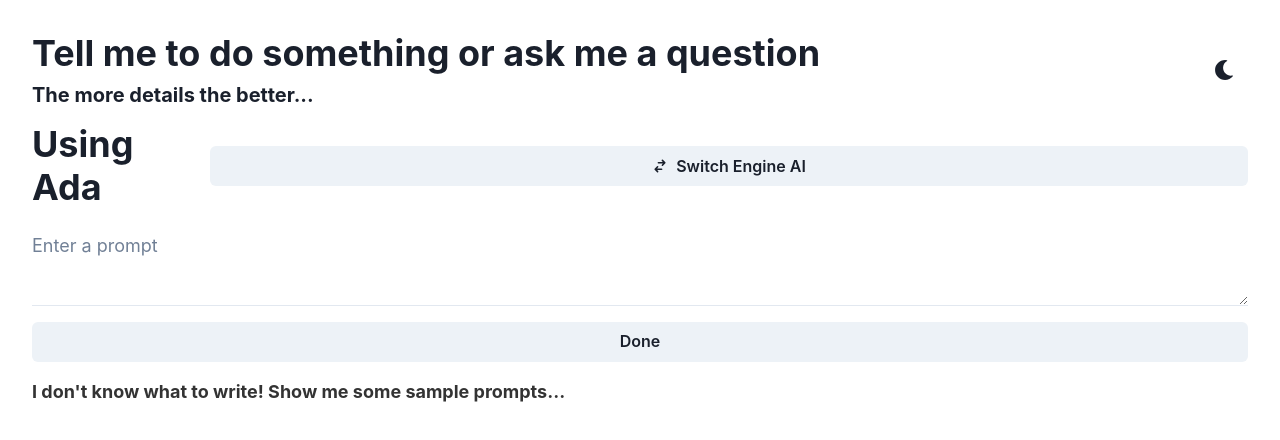
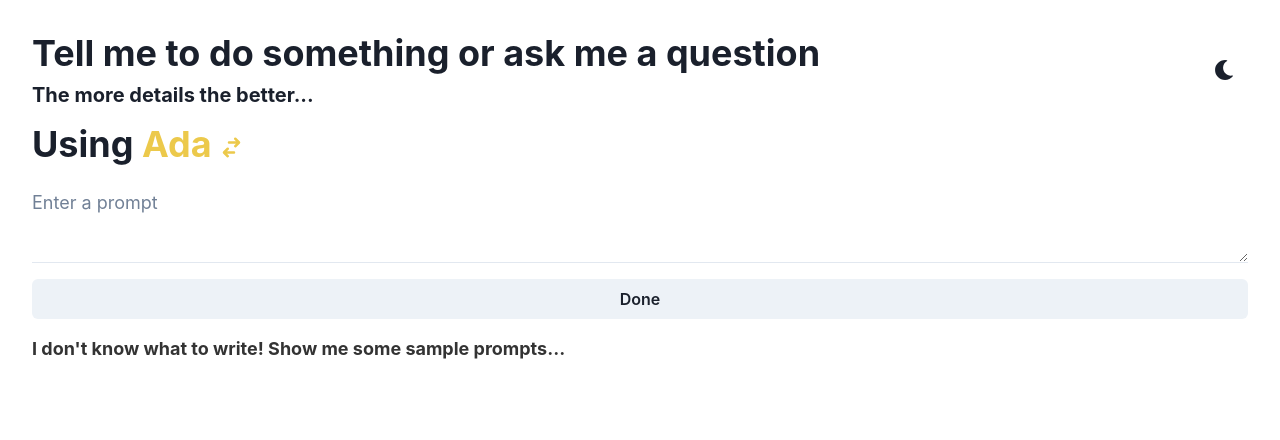
Before and after one commit to szeckirjr/shopify-challenge, a React (Create React App) app: page / in a window 1280 px wide. Shown: the top 440 px of the page. Built offline with nearby package versions, Linux system fonts and the light colour scheme.

Commit message:
Fixing colors

```diff
--- a/src/App.tsx
+++ b/src/App.tsx
@@ -11,6 +11,7 @@
 import ChangeAIEngine from "./components/ChangeAIEngine";
 import { TitleHeader } from "./components/TitleHeader";
 import { PromptInput } from "./components/PromptInput";
+import { Engine } from "./lib/types";
 
 export type PastPrompt = {
   prompt: string;
@@ -31,7 +32,7 @@
 
   const [loading, setLoading] = React.useState(false);
 
-  const [engine, setEngine] = React.useState("text-ada-001");
+  const [engine, setEngine] = React.useState<Engine>("text-ada-001");
 
   const removePrompt = (prompt: String, response: String) => {
     setData(
--- a/src/components/ChangeAIEngine.tsx
+++ b/src/components/ChangeAIEngine.tsx
@@ -1,33 +1,31 @@
 import {
-  Button,
   Modal,
   ModalBody,
   ModalCloseButton,
   ModalContent,
   ModalOverlay,
   useDisclosure,
-  useMediaQuery,
   VStack,
   HStack,
   Box,
   ModalHeader,
   Heading,
-  useColorModeValue,
   Text,
+  IconButton,
 } from "@chakra-ui/react";
 import { HiSwitchHorizontal, HiCheckCircle } from "react-icons/hi";
 import { MdAttachMoney } from "react-icons/md";
 import { AiFillStar } from "react-icons/ai";
 import { FaStopwatch } from "react-icons/fa";
+import { Engine } from "../lib/types";
 
 export default function ChangeAIEngine({
   setEngine,
   engine,
 }: {
-  setEngine: (value: string) => void;
-  engine: string;
+  setEngine: (value: Engine) => void;
+  engine: Engine;
 }): JSX.Element {
-  const [isMobile] = useMediaQuery("(max-width: 1280px)");
   const { isOpen, onOpen, onClose } = useDisclosure();
 
   const translateEngine = {
@@ -37,18 +35,40 @@
     "text-ada-001": "Ada",
   };
 
+  const colorEngine = {
+    "text-davinci-002": "red.400", //useColorModeValue("#FCD1C1", "#d19680"),
+    "text-curie-001": "green.400", // useColorModeValue("#FCE8E1", "#bd9d91"),
+    "text-babbage-001": "blue.400", // useColorModeValue("#C6DFF7", "#81a5c7"),
+    "text-ada-001": "yellow.400", // useColorModeValue("#EFF8FF", "#abc2d4"),
+  };
+
   return (
     <>
       <HStack>
-        {/* @ts-ignore */}
-        <Heading>Using {translateEngine[engine]}</Heading>
-        <Button
-          onClick={onOpen}
-          w={isMobile ? "90%" : "30%"}
-          leftIcon={<HiSwitchHorizontal />}
-        >
-          Switch Engine AI
-        </Button>
+        <Heading onClick={onOpen}>
+          Using{" "}
+          <Heading
+            as="span"
+            color={colorEngine[engine]}
+            cursor="pointer"
+            onMouseEnter={(e) => {
+              (e.target as HTMLElement).style.opacity = "0.75";
+            }}
+            onMouseLeave={(e) => {
+              (e.target as HTMLElement).style.opacity = "1";
+            }}
+          >
+            {translateEngine[engine]}
+            <IconButton
+              colorScheme={""}
+              fontSize={25}
+              backgroundColor="transparent"
+              aria-label={"Switch AI engine"}
+              icon={<HiSwitchHorizontal />}
+              color={colorEngine[engine]}
+            />
+          </Heading>
+        </Heading>
       </HStack>
       <Modal isOpen={isOpen} onClose={onClose}>
         <ModalOverlay />
@@ -69,7 +89,7 @@
                   cursor="pointer"
                   borderRadius="lg"
                   flexGrow={1}
-                  bg={useColorModeValue("#FCD1C1", "#d19680")}
+                  bg={colorEngine["text-davinci-002"]}
                   w="50%"
                   p={3}
                 >
@@ -111,7 +131,7 @@
                   cursor="pointer"
                   borderRadius="lg"
                   flexGrow={1}
-                  bg={useColorModeValue("#FCE8E1", "#bd9d91")}
+                  bg={colorEngine["text-curie-001"]}
                   w="50%"
                   p={3}
                 >
@@ -151,7 +171,7 @@
                   cursor="pointer"
                   borderRadius="lg"
                   flexGrow={1}
-                  bg={useColorModeValue("#C6DFF7", "#81a5c7")}
+                  bg={colorEngine["text-babbage-001"]}
                   w="50%"
                   p={3}
                 >
@@ -189,7 +209,7 @@
                   cursor="pointer"
                   borderRadius="lg"
                   flexGrow={1}
-                  bg={useColorModeValue("#EFF8FF", "#abc2d4")}
+                  bg={colorEngine["text-ada-001"]}
                   w="50%"
                   p={3}
                 >
@@ -218,24 +238,5 @@
         </ModalContent>
       </Modal>
     </>
-    // <Select
-    //   w={!isMobile ? "90%" : "30%"}
-    //   defaultValue="text-ada-001"
-    //   onChange={(e) => setEngine(e.target.value)}
-    //   variant="filled"
-    // >
-    //   <option value="text-davinci-002">
-    //     Davinci - Best answers, highest cost
-    //   </option>
-    //   <option value="text-curie-001">
-    //     Curie - Capable, faster and lower cost
-    //   </option>
-    //   <option value="text-babbage-001">
-    //     Babbage - Capable, very fast and lower cost
-    //   </option>
-    //   <option value="text-ada-001">
-    //     Ada - Simple tasks, fastest and lowest cost
-    //   </option>
-    // </Select>
   );
 }
--- /dev/null
+++ b/src/lib/types.ts
@@ -0,0 +1,5 @@
+export type Engine =
+  | "text-davinci-002"
+  | "text-curie-001"
+  | "text-ada-001"
+  | "text-babbage-001";
```
